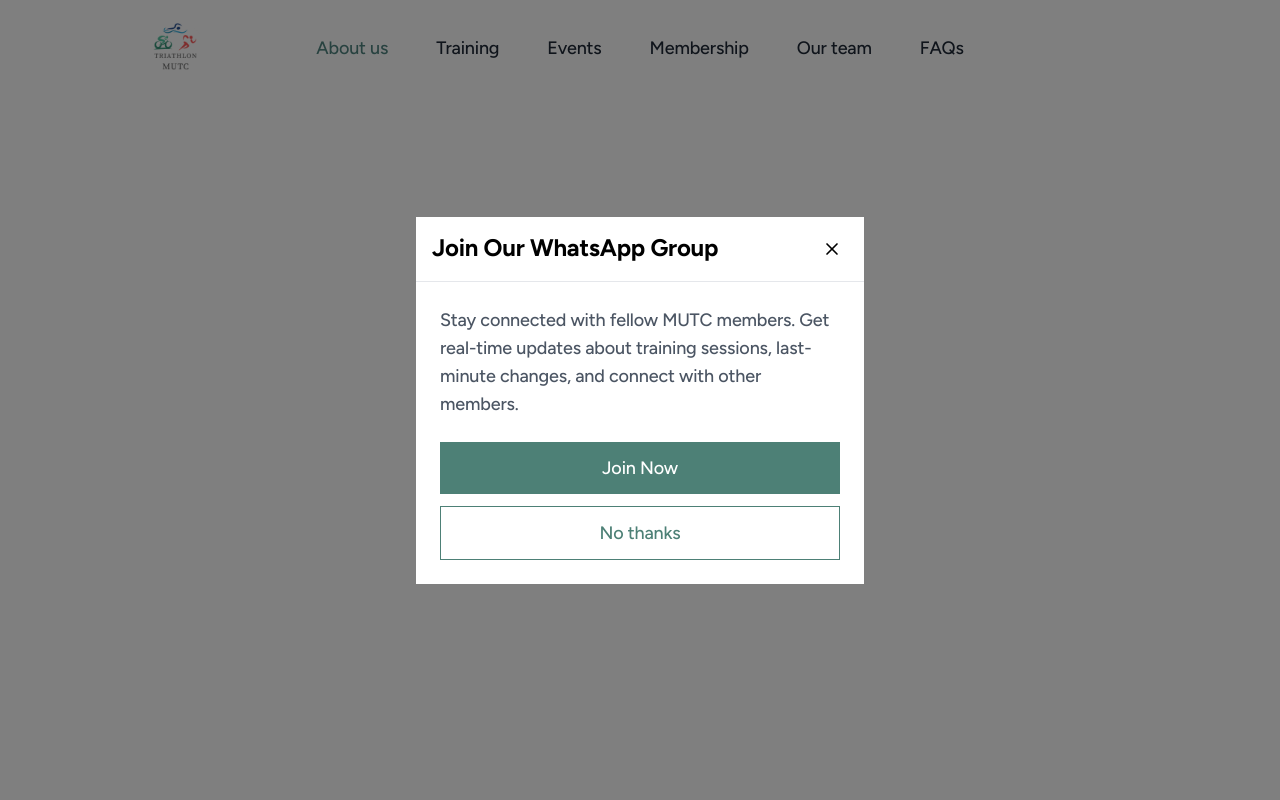
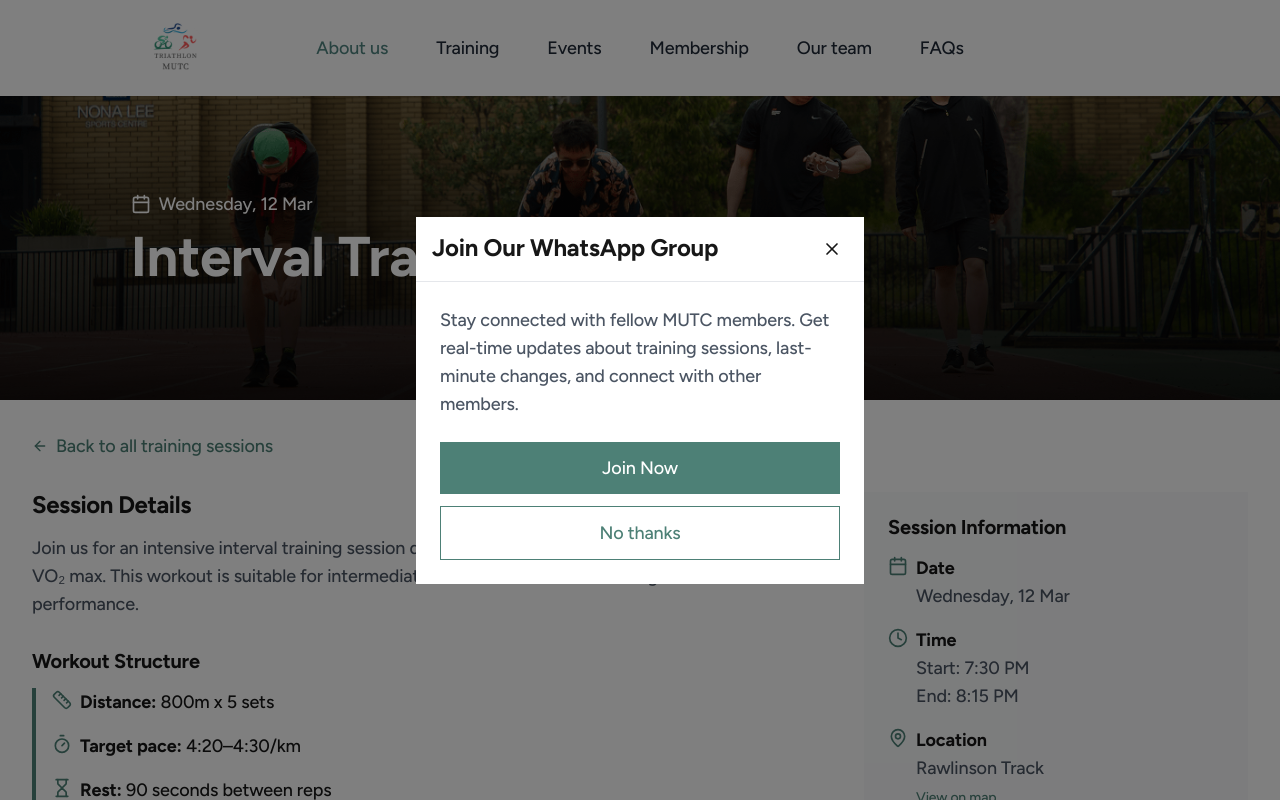
Before and after one commit to pandariayu/mutc-website, a Next.js app: page /trainings/interval-run in a window 1280 px wide. Before the commit this address had no page. Shown: the top 800 px of the page. Built offline with nearby package versions, Linux system fonts and the light colour scheme.

Commit message:
fixed routing error

```diff
--- /dev/null
+++ b/src/app/trainings/interval-run/page.tsx
@@ -0,0 +1,5 @@
+import EventDetailPage from "@/components/event-detail-page"
+
+export default function EventPage() {
+    return <EventDetailPage />
+}
```
